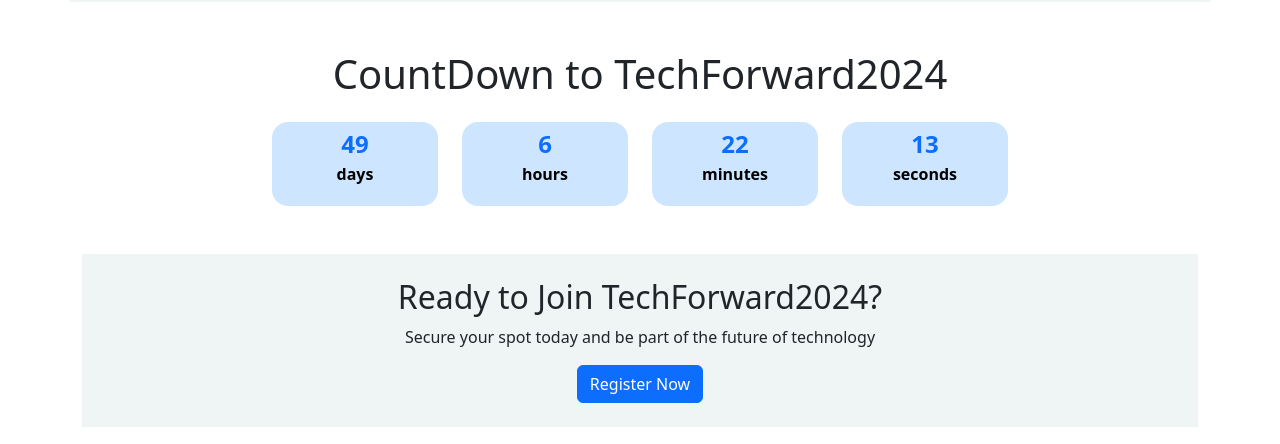
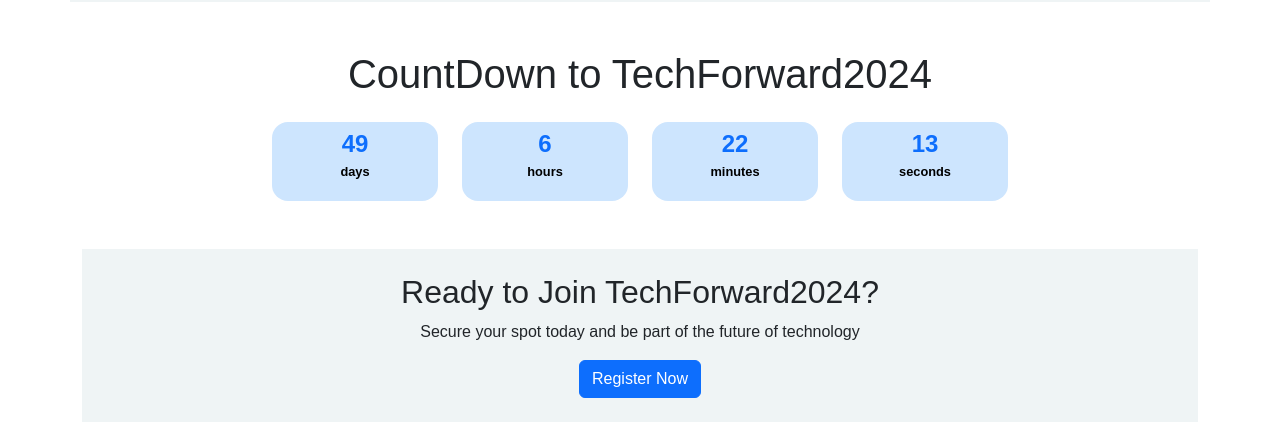
Before and after one commit to OmerSulejmani/ProjectBrief-1, a plain HTML site: page homepage.html in a window 1280 px wide. Shown: the part 2353-2797 px from the top of the page. Drawn offline with nearby package versions, Linux system fonts and the light colour scheme.

Commit message:
fixing homepage

```diff
--- a/homepage.html
+++ b/homepage.html
@@ -202,25 +202,25 @@
 
             <section class="col-2">
                 <section class="bg-skyblue1 py-1 text-primary fw-bold rounded-4 fs-4">49
-                    <p class="text-black fw-semibold fs-6">days</p>
+                    <p class="text-black fw-semibold overflow-hidden link-small">days</p>
                 </section>
             </section>
 
             <section class="col-2">
                 <section class="bg-skyblue1 py-1 text-primary fw-bold  rounded-4 fs-4">6
-                    <p class="text-black fw-semibold fs-6">hours</p>
+                    <p class="text-black fw-semibold overflow-hidden link-small">hours</p>
                 </section>
 
             </section>
-            <section class="col-2">
+            <section class="col-2 overflow-hidden">
                 <section class="bg-skyblue1 py-1 text-primary fw-bold  rounded-4 fs-4">22
-                    <p class="text-black fw-semibold fs-6">minutes</p>
+                    <p class="text-black fw-semibold overflow-hidden link-small">minutes</p>
                 </section>
 
             </section>
             <section class="col-2">
                 <section class="bg-skyblue1 py-1 text-primary fw-bold rounded-4 fs-4">13
-                    <p class="text-black fw-semibold fs-6">seconds</p>
+                    <p class="text-black fw-semibold overflow-hidden link-small">seconds</p>
                 </section>
             </section>
         </section>
@@ -242,7 +242,7 @@
     <section class="container-fluid bg-skyblue py-4 mt-5">
         <section class="row ">
 
-            <section class="col-12 col-sm-6 ps-5">
+            <section class="col-12 col-sm-6 ps-4">
                 <h6 class="text-body-tertiary">Follow Us Social on Media:</h6>
                 <section class="d-flex column-gap-2 fw-semibold text-primary">
 
@@ -257,7 +257,7 @@
 
             </section>
 
-            <section class="col-12 col-sm-6 ps-5">
+            <section class="col-12 col-sm-6 ps-4">
                 <h6 class="text-body-tertiary">Quick Links</h6>
                 <section class="d-flex column-gap-2 fw-semibold text-primary">
 
--- a/style.css
+++ b/style.css
@@ -1,3 +1,6 @@
+body {
+    font-family: "Montserrat", sans-serif ;
+}
 .position-relative {
     height: 60vh;
 }
@@ -8,7 +11,7 @@
 
 .card:hover {
     transform: scale(1.1);
-    color: rgba(22, 133, 236, 0.89);
+    color:#17a2b8 ;
     cursor: pointer;
 }
 
```
